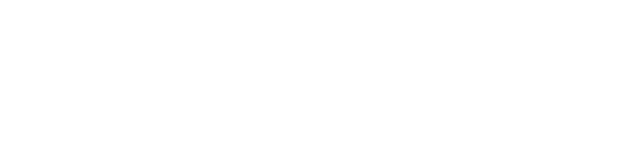
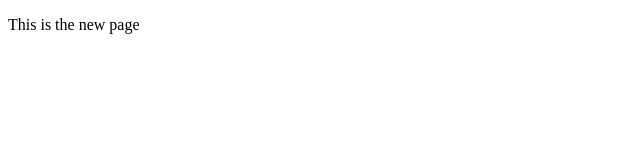
Before and after one commit to zoemmichelle/zoemmichelle.github.io, a plain HTML site: page index.html in a window 1280 px wide. Shown: the whole page, without its empty margins (0-640 px from the left). Drawn offline with Linux system fonts and the light colour scheme.

Commit message:
Update index.html

```diff
--- a/index.html
+++ b/index.html
@@ -6,6 +6,6 @@
     <title>Rixster Grill</title>
 </head>
 <body>
-
+    <p>This is the new page</p>
 </body>
 </html>
```
